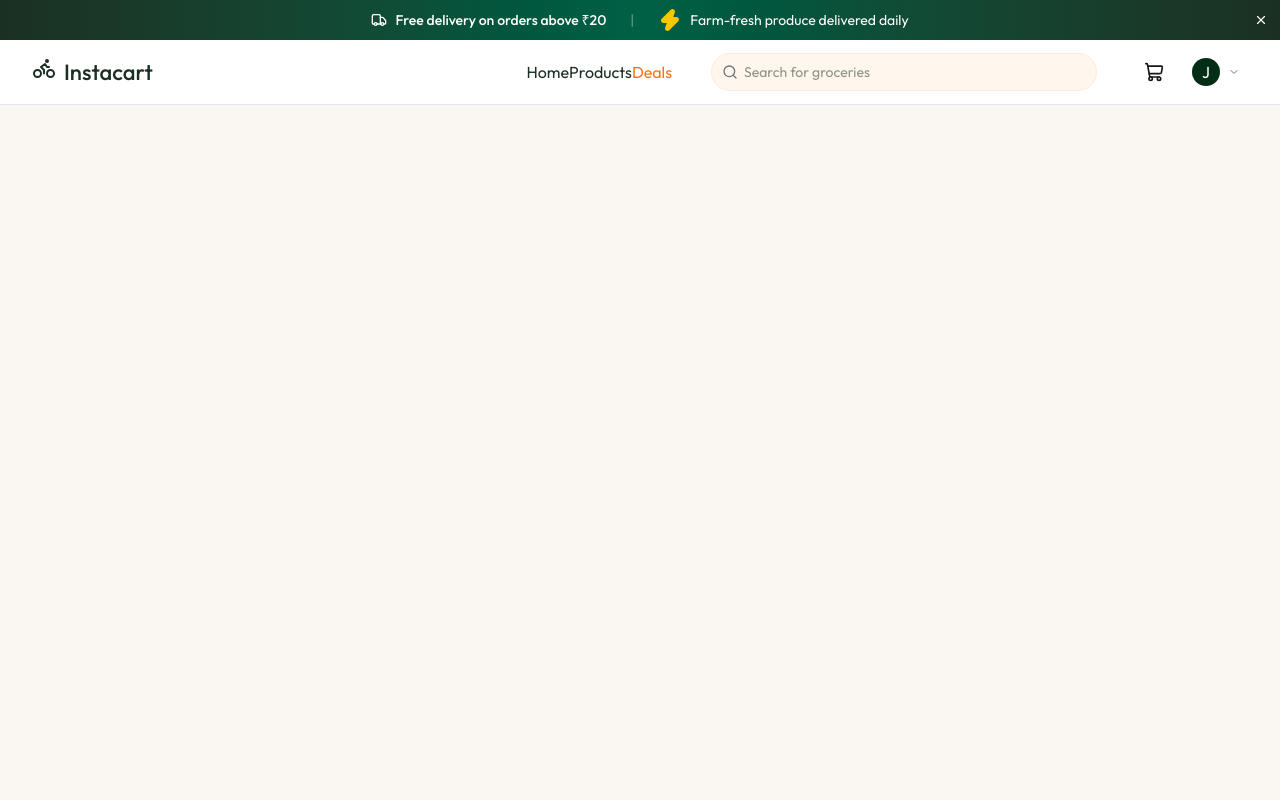
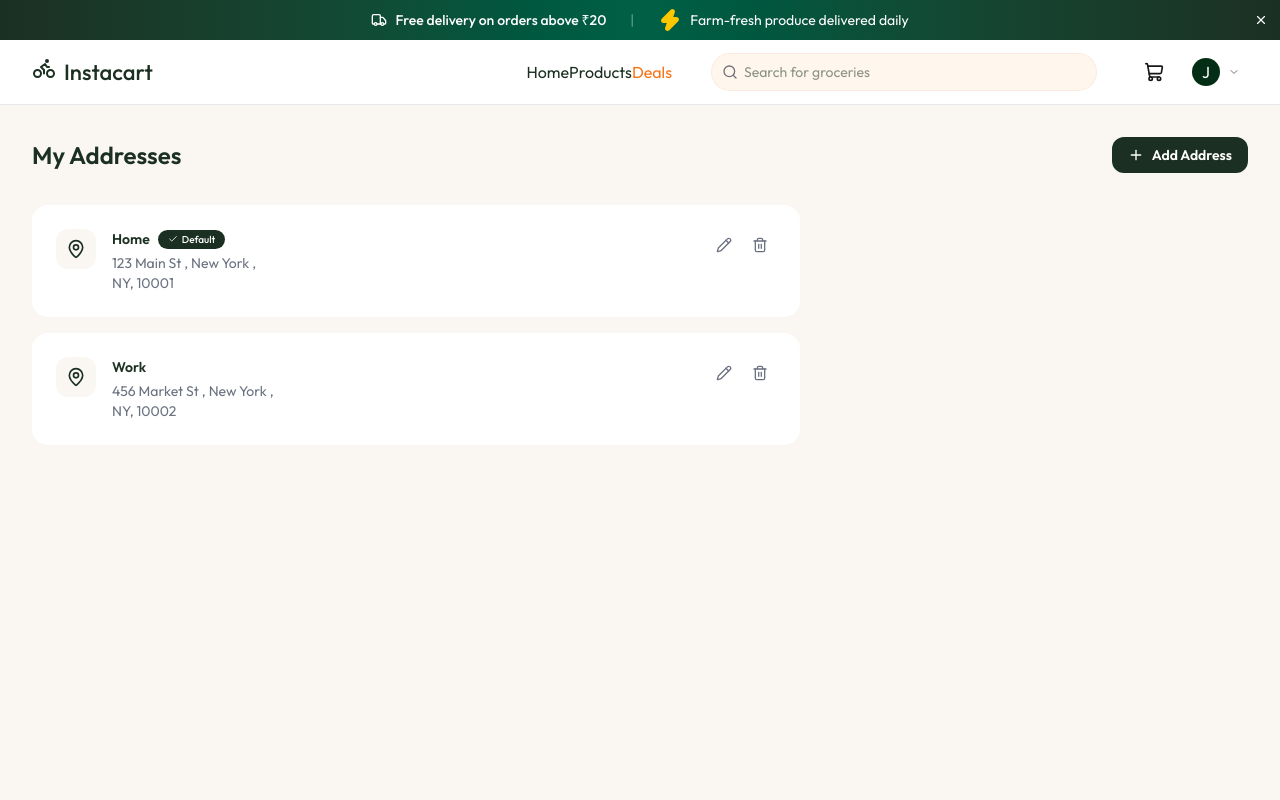
Before and after one commit to Nallakaruppannasamy/Instacart, a React (Vite) app in the folder client/: page /addresses in a window 1280 px wide. Shown: the top 800 px of the page. Built offline with nearby package versions, Linux system fonts and the light colour scheme.

Commit message:
Addresses Page design

```diff
--- /dev/null
+++ b/client/src/components/AddressCard.tsx
@@ -0,0 +1,54 @@
+import { CheckIcon, MapPinIcon, PencilIcon, Trash2Icon } from "lucide-react";
+import type { Address } from "../types"
+
+
+interface AddressCardProps {
+    addr: Address;
+    onEditHandler: (addr: Address) => void
+    setAddresses: (addresses: Address) => void
+}
+
+const AddressCard = ({addr, onEditHandler, setAddresses} : AddressCardProps ) => {
+
+    const handleDelete = async (id: string) => {
+        console.log(id)
+    }
+
+  return (
+    <div key={addr._id} className="max-w-3xl bg-white rounded-2xl p-6 flex items-start justify-between">
+
+      {/* Left */}
+      <div className="flex gap-4">
+        <div className="size-10 rounded-xl bg-app-cream flex-center shrink-0">
+            <MapPinIcon className="size-5 text-app-green" />
+        </div>
+        <div>
+            <div className="flex items-center gap-2 mb-1">
+                <p className="text-sm font-semibold text-app-green">{addr.label}</p>
+                {addr.isDefault && (
+                    <span className="flex-center gap-1 px-2.5 py-0.5 text-[10px] font-medium bg-app-green text-white rounded-full">
+                        <CheckIcon className="size-2.5" /> Default
+                    </span>
+                )}
+            </div>
+            <p className="text-sm text-app-text-light">
+                {addr.address}, {addr.city}, <br /> {addr.state}, {addr.zip}
+            </p>
+        </div>
+      </div>
+
+      {/* Right - Acttion buttons */}
+      <div className="flex items-center gap-1">
+        <button onClick={() => onEditHandler(addr)} className="p-2 text-app-text-light hover:text-app-green hover:bg-app-cream rounded-lg transition-colors">
+            <PencilIcon className="size-4" />
+        </button>
+        <button onClick={() => handleDelete(addr._id)} className="p-2 text-app-text-light hover:text-app-error hover:bg-red-50 rounded-lg transition-colors">
+            <Trash2Icon className="size-4" />
+        </button>
+      </div>
+
+    </div>
+  )
+}
+
+export default AddressCard
--- /dev/null
+++ b/client/src/components/AddressForm.tsx
@@ -0,0 +1,68 @@
+import { XIcon } from "lucide-react"
+
+
+const AddressForm = ({ resetForm, handleSubmit, form, setForm, editingId }: any) => {
+    return (
+        <>
+            {/* Overlay */}
+            <div onClick={resetForm} className="fixed inset-0 bg-black/40 z-50" />
+
+            {/* Form Container */}
+            <div onClick={resetForm} className="fixed inset-0 z-50 flex-center p-4">
+                <form onClick={e => e.stopPropagation()} onSubmit={handleSubmit} className="bg-white rounded-2xl p-6 w-full max-w-lg animate-fade-in">
+
+                    {/* Form Header */}
+                    <div className="flex items-center justify-between mb-5">
+                        <h2 className="text-lg font-semibold text-app-green">{editingId ? "Edit Address" : "Add New Address"}</h2>
+                        <button type="button" onClick={resetForm} className="p-2 hover:bg-app-cream rounded-lg">
+                            <XIcon className="size-5" />
+                        </button>
+                    </div>
+
+                    {/* Form Input Fields */}
+                    <div className="space-y-4">
+                        <div>
+                            <label className="block text-sm font-medium text-app-green mb-1.5">Label</label>
+                            <input type="text" placeholder="Home, Work, etc." required className="w-full px-4 py-2.5 text-sm rounded-xl border border-app-border focus:border-app-green outline-none" value={form.label} onChange={(e) => setForm({ ...form, label: e.target.value })} />
+                        </div>
+                        <div>
+                            <label className="block text-sm font-medium text-app-green mb-1.5">Street Address</label>
+                            <input type="text" required className="w-full px-4 py-2.5 text-sm rounded-xl border border-app-border focus:border-app-green outline-none" value={form.address} onChange={(e) => setForm({ ...form, address: e.target.value })} />
+                        </div>
+                        <div className="grid grid-cols-2 gap-3">
+                            <div>
+                                <label className="block text-sm font-medium text-app-green mb-1.5">City</label>
+                                <input type="text" required className="w-full px-4 py-2.5 text-sm rounded-xl border border-app-border focus:border-app-green outline-none" value={form.city} onChange={(e) => setForm({ ...form, city: e.target.value })} />
+                            </div>
+                            <div>
+                                <label className="block text-sm font-medium text-app-green mb-1.5">State</label>
+                                <input type="text" required className="w-full px-4 py-2.5 text-sm rounded-xl border border-app-border focus:border-app-green outline-none" value={form.state} onChange={(e) => setForm({ ...form, state: e.target.value })} />
+                            </div>
+                        </div>
+                        <div className="grid grid-cols-2 gap-3">
+                            <div>
+                                <label className="block text-sm font-medium text-app-green mb-1.5">ZIP Code</label>
+                                <input type="text" required className="w-full px-4 py-2.5 text-sm rounded-xl border border-app-border focus:border-app-green outline-none" value={form.zip} onChange={(e) => setForm({ ...form, zip: e.target.value })} />
+                            </div>
+                            <div className="flex items-end pb-1">
+                                <label className="block text-sm font-medium text-app-green mb-1.5">
+                                    <input type="checkbox" checked={form.isDefault} onChange={(e)=>setForm({...form, isDefault: e.target.checked})} />
+                                    <span className="text-sm text-app-text">Set as default</span>
+                                </label>
+
+                            </div>
+                        </div>
+                    </div>
+
+                    {/* Submit Button */}
+                    <button type="submit" className="mt-6 w-full py-3 bg-app-green text-white font-semibold rounded-xl hover:bg-app-green-light transition-colors">
+                        {editingId ? "Updated Address" : "Save Address"}
+                    </button>
+
+                </form>
+            </div>
+        </>
+    )
+}
+
+export default AddressForm
--- a/client/src/pages/Addresses.tsx
+++ b/client/src/pages/Addresses.tsx
@@ -1,9 +1,92 @@
+import { useEffect, useState } from "react"
+import type { Address } from "../types"
+import { dummyAddressData } from "../assets/assets"
+import { MapPinIcon, PlusIcon } from "lucide-react"
+import Loading from "../components/Loading"
+import AddressCard from "../components/AddressCard"
+import AddressForm from "../components/AddressForm"
 
 
 const Addresses = () => {
+
+  const [addresses, setAddresses] = useState<Address[]>([])
+  const [loading, setLoading] = useState(true)
+  const [showForm, setShowForm] = useState(false)
+  const [editingId, setEditingId] = useState<string | null>(null)
+  const [form, setForm] = useState({
+    label: "",
+    address: "",
+    city: "",
+    state: "",
+    zip: "",
+    isDefault: false
+  });
+
+  const resetForm = () => {
+    setForm({ label: "", address: "", city: "", state: "", zip: "", isDefault: false });
+    setShowForm(false)
+    setEditingId(null)
+  }
+
+  const handleSubmit = async (e: React.SubmitEvent) => {
+    e.preventDefault()
+  }
+
+  const onEditHandler = (add: Address) => {
+    setForm({
+      label: add.label,
+      address: add.address,
+      city: add.city,
+      state: add.state,
+      zip: add.zip,
+      isDefault: add.isDefault
+    })
+    setEditingId(add._id)
+    setShowForm(true)
+  }
+
+  useEffect(()=>{
+    setAddresses(dummyAddressData)
+    setTimeout(()=>setLoading(false),1000)
+  },[])
+
+
   return (
-    <div>
+    <div className="min-h-screen bg-app-cream">
+      <div className="max-w-7xl mx-auto px-4 sm:px-6 lg:px-8 py-8">
 
+        {/* Page Header */}
+        <div className="flex items-center justify-between mb-8">
+          <h1 className="text-2xl font-semibold text-app-green">My Addresses</h1>
+          <button onClick={()=> {resetForm(); setShowForm(true)}} className="px-4 py-2 bg-app-green text-white text-sm font-semibold rounded-xl hover:bg-app-green-light transition-colors flex items-center gap-2">
+            <PlusIcon className="size-4" /> Add Address
+          </button>
+        </div>
+
+        {/* Form Model */}
+        {showForm && <AddressForm resetForm={resetForm} handleSubmit={handleSubmit} form={form} setForm={setForm} editingId={editingId} />}
+
+
+        {/* Address List */}
+        {
+          loading ? (
+            <Loading />
+          ) : addresses.length === 0 ? (
+            <div className="text-center py-16">
+              <MapPinIcon className="size-16 text-app-border mx-auto mb-4" />
+              <h2 className="text-lg font-semibold text-app-green mb-2">No Addresses Saved</h2>
+              <p className="text-sm text-app-text-light">Add an address for faster checkout</p>
+            </div>
+          ) : (
+            <div className="space-y-4">
+              {addresses.map((addr)=>(
+                <AddressCard key={addr._id} addr={addr} onEditHandler={onEditHandler} setAddresses={setAddresses} />
+              ))}
+            </div>
+          )
+        }
+
+      </div>
     </div>
   )
 }
```
